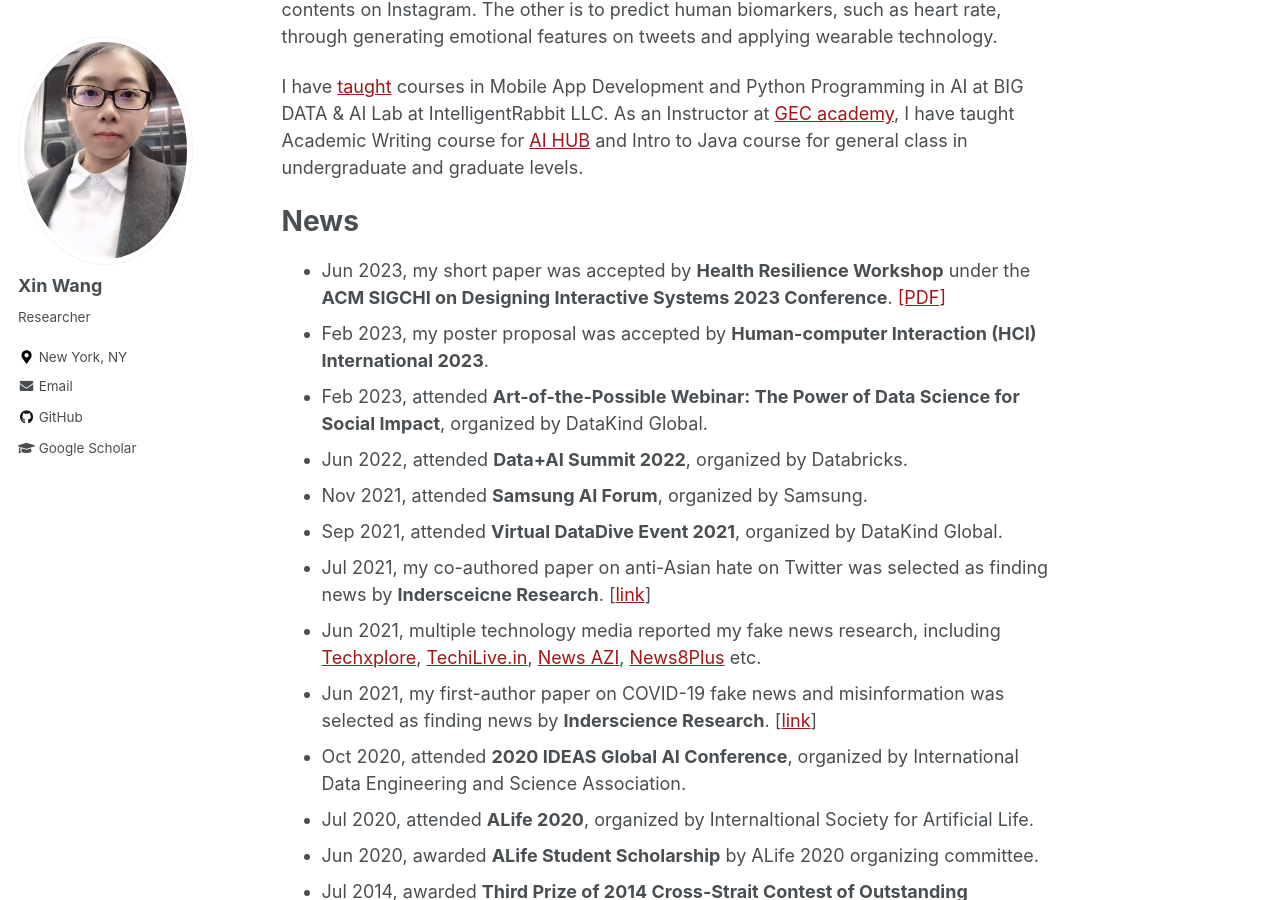
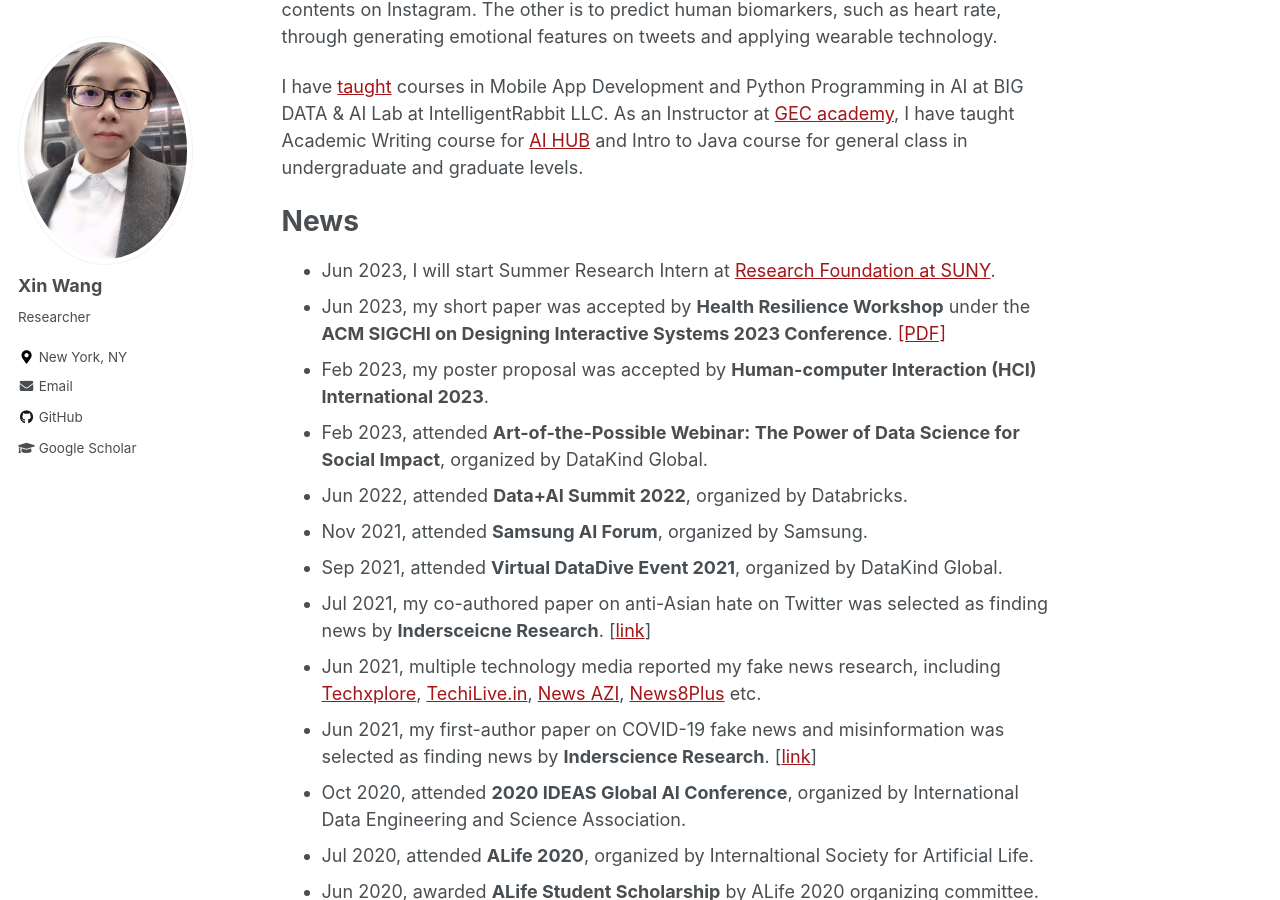
Before and after one commit to xin-wang-kr/xin-wang-kr.github.io, a Jekyll site: the page built from _pages/about.md, in a window 1280 px wide and 900 px high, scrolled down 724 px. Built offline with Jekyll 4.4.1, drawn with Linux system fonts in a browser that asks for light colours.

Commit message:
Update about.md

```diff
--- a/_pages/about.md
+++ b/_pages/about.md
@@ -28,6 +28,7 @@
 As an Instructor at [GEC academy](https://www.gecacademy.com/), I have taught Academic Writing course for [AI HUB](https://www.gecacademy.com/ai-hub) and Intro to Java course for general class in undergraduate and graduate levels.
 
 # News
+* Jun 2023, I will start Summer Research Intern at [Research Foundation at SUNY](https://www.rfsuny.org/).
 * Jun 2023, my short paper was accepted by __Health Resilience Workshop__ under the __ACM SIGCHI on Designing Interactive Systems 2023 Conference__. [[PDF]](https://bpb-us-e1.wpmucdn.com/sites.psu.edu/dist/0/165972/files/2023/07/Xin-Wang-Improving-Patient-Experience-Feedback-Collection-for-Healthcare-Providers-through-Human-centered-Chatbot-Application.pdf)
 * Feb 2023, my poster proposal was accepted by __Human-computer Interaction (HCI) International 2023__.
 * Feb 2023, attended __Art-of-the-Possible Webinar: The Power of Data Science for Social Impact__, organized by DataKind Global.
```
